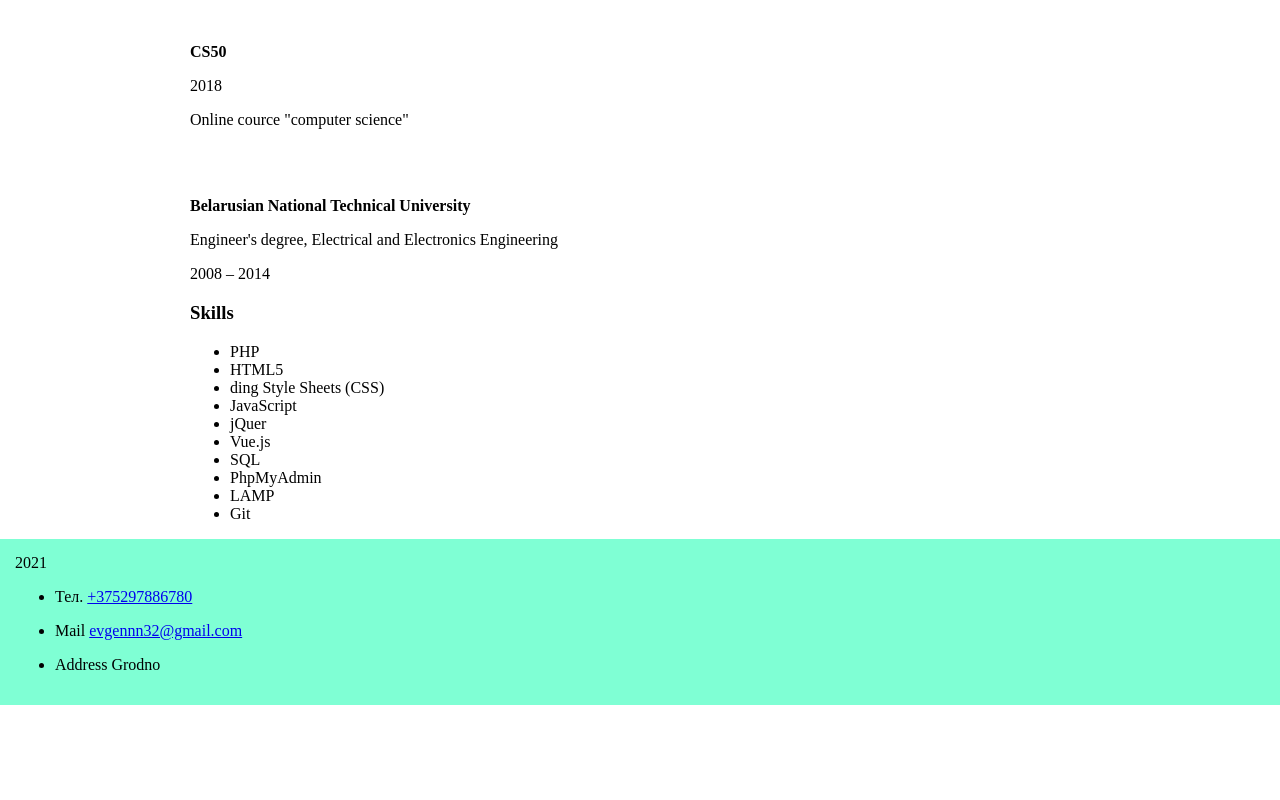
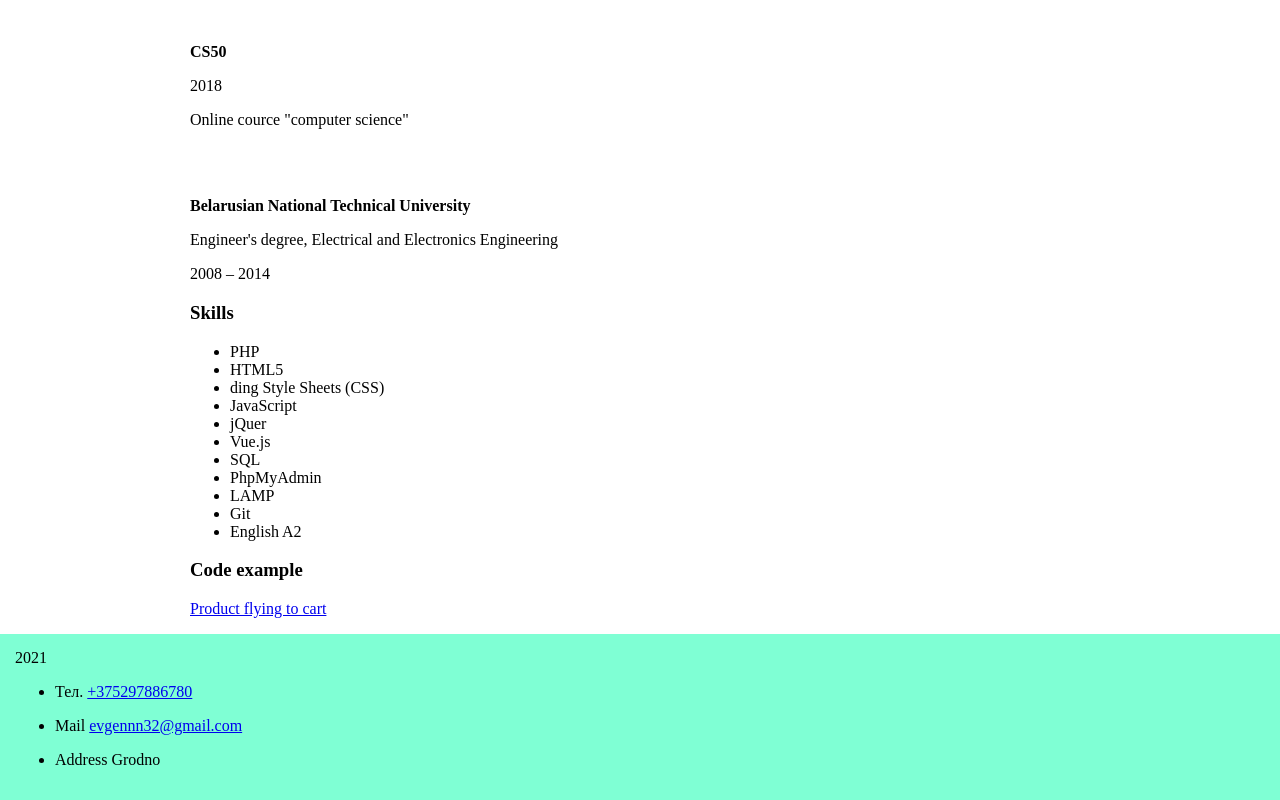
Before and after one commit to evgennn32/rsschool-cv, a plain HTML site: page index.html in a window 1280 px wide. Shown: the part 1062-1862 px from the top of the page. Before the commit the page ends 1767 px from the top, so only its background shows below. Drawn offline with Linux system fonts and the light colour scheme.

Commit message:
feat: add new skill

```diff
--- a/index.html
+++ b/index.html
@@ -68,7 +68,10 @@
                 <li>PhpMyAdmin</li>
                <li> LAMP</li>
                 <li>Git</li>
+                <li>English A2</li>
             </ul>
+            <h3>Code example</h3>
+            <p><a href="https://github.com/evgennn32/flying-product-image">Product flying to cart</a></p>
         </div>
         </section>
 </main>
```
